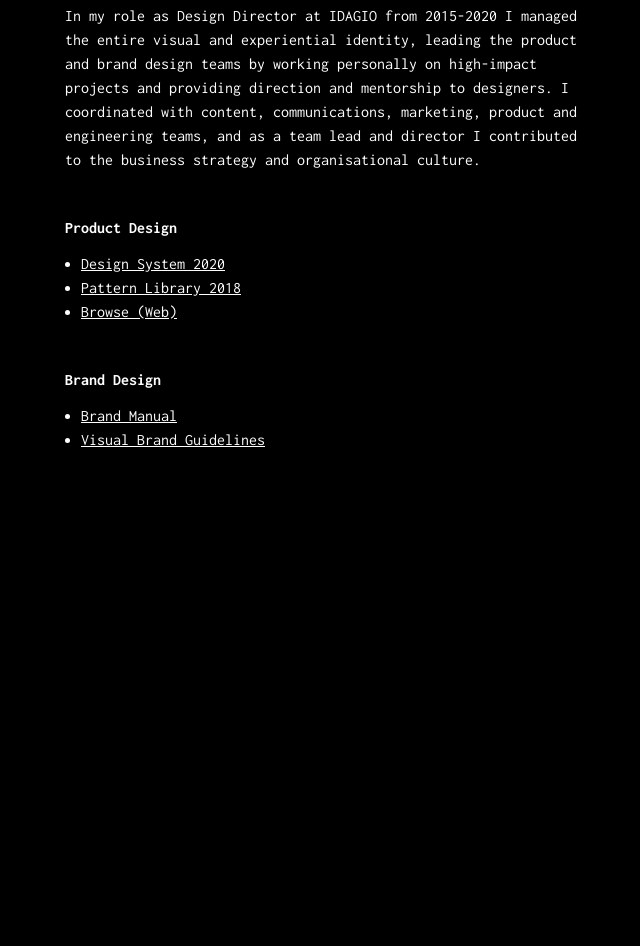
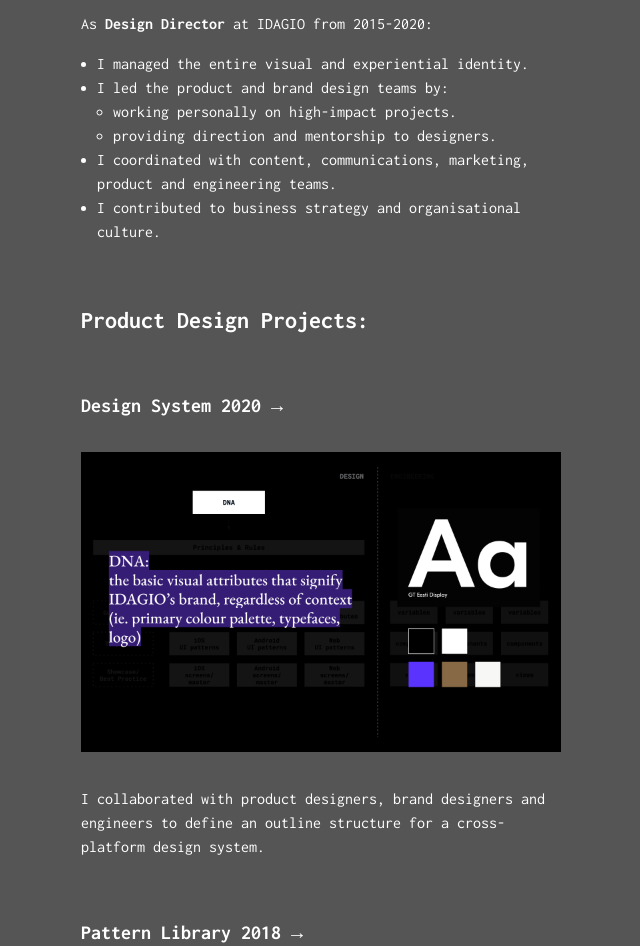
Before and after one commit to antorant/idagio, a plain HTML site: page index.html in a window 1280 px wide. Shown: the part 237-1183 px from the top of the page, without its empty margins (319-959 px from the left). Before the commit the page ends 800 px from the top, so only its background shows below. Drawn offline with Linux system fonts and the light colour scheme.

Commit message:
Update styles, new content layout, gitignore

```diff
--- a/css/style.css
+++ b/css/style.css
@@ -7,12 +7,17 @@
   box-sizing: border-box;
 }
 
+html, body {
+
+}
+
 body {
-  background-color: #000;
+  background-color: #555;
   color: #fff;
   font-family: 'Inconsolata', monospace;
   margin: 4rem auto;
   max-width: 32rem;
+  padding: 1rem;
 }
 
 img {
@@ -31,15 +36,15 @@ h1 {
 }
 
 h2 {
-  font-size: 1rem;
+  font-size: 1.5rem;
   line-height: 1;
-  margin-top: 3rem;
+  margin-top: 4rem;
 }
 
 h3 {
-  font-size: 1rem;
+  font-size: 1.25rem;
   line-height: 1;
-  margin-top: 3rem;
+  margin-top: 4rem;
 }
 
 p {
@@ -61,3 +66,10 @@ li {
 a, a:link, a:visited {
   color: inherit;
 }
+
+.project-link {
+  display: block;
+  text-decoration: none;
+}
+
+.project-link:hover h3 { text-decoration: underline; }
--- a/index.html
+++ b/index.html
@@ -15,18 +15,46 @@
 </head>
   <body>
     <img src="img/idagio-logo-tagline-white.png" />
-    <p>In my role as Design Director at IDAGIO from 2015-2020 I managed the entire visual and experiential identity, leading the product and brand design teams by working personally on high-impact projects and providing direction and mentorship to designers. I coordinated with content, communications, marketing, product and engineering teams, and as a team lead and director I contributed to the business strategy and organisational culture.</p>
-    <h2>Product Design</h2>
+    <p>As <strong>Design Director</strong> at IDAGIO from 2015-2020:</p>
     <ul>
-      <li><a href="design-system-2020">Design System 2020</a></li>
-      <li><a href="https://github.com/antorant/idagio-pattern-library">Pattern Library 2018</a></li>
-      <li><a href="browse-web">Browse (Web)</a></li>
+      <li>I managed the entire visual and experiential identity.</li>
+      <li>I led the product and brand design teams by:
+        <ul>
+          <li>working personally on high-impact projects.</li>
+          <li>providing direction and mentorship to designers.</li>
+        </ul>
+      <li>I coordinated with content, communications, marketing, product and engineering teams.</li>
+      <li>I contributed to business strategy and organisational culture.</li>
     </ul>
 
-    <h2>Brand Design</h2>
-    <ul>
-      <li><a href="brand-manual">Brand Manual</a></li>
-      <li><a href="visual-brand-guidelines">Visual Brand Guidelines</a></li>
-    </ul>
+    <h2>Product Design Projects:</h2>
+    <a href="design-system-2020" class="project-link">
+      <h3>Design System 2020 &rarr;</h3>
+      <img src="design-system-2020/img/03.png" />
+      <p>I collaborated with product designers, brand designers and engineers to define an outline structure for a cross-platform design system.<p>
+    </a>
+    <a href="https://github.com/antorant/idagio-pattern-library" class="project-link">
+      <h3>Pattern Library 2018 &rarr;</h3>
+      <img src="img/cover__pattern-library-2018.jpeg" />
+      <p>A source of truth for UI design patterns, for designers, developers, and content specialists.</p>
+    </a>
+    <a href="browse-web" class="project-link">
+      <h3>Browse (Web) &rarr;</h3>
+      <img src="browse-web/img/03.png" />
+      <p>A lean initiative to improve the Browse experience on the IDAGIO web product.</p>
+    </a>
+
+
+    <h2>Brand Design Projects:</h2>
+    <a href="visual-brand-guidelines" class="project-link">
+      <h3>Visual Brand Guidelines &rarr;</h3>
+      <img src="visual-brand-guidelines/img/10.png" />
+      <p>Shaping and documenting IDAGIO's visual language.</p>
+    </a>
+    <a href="brand-manual" class="project-link">
+      <h3>Brand Manual &rarr;</h3>
+      <img src="brand-manual/img/05.png" />
+      <p>Core brand definitions and a foundation for visual and written communication.</p>
+    </a>
   </body>
 </html>
```
Also changed, not shown: img/cover__pattern-library-2018.jpeg (added), 1 other file.
